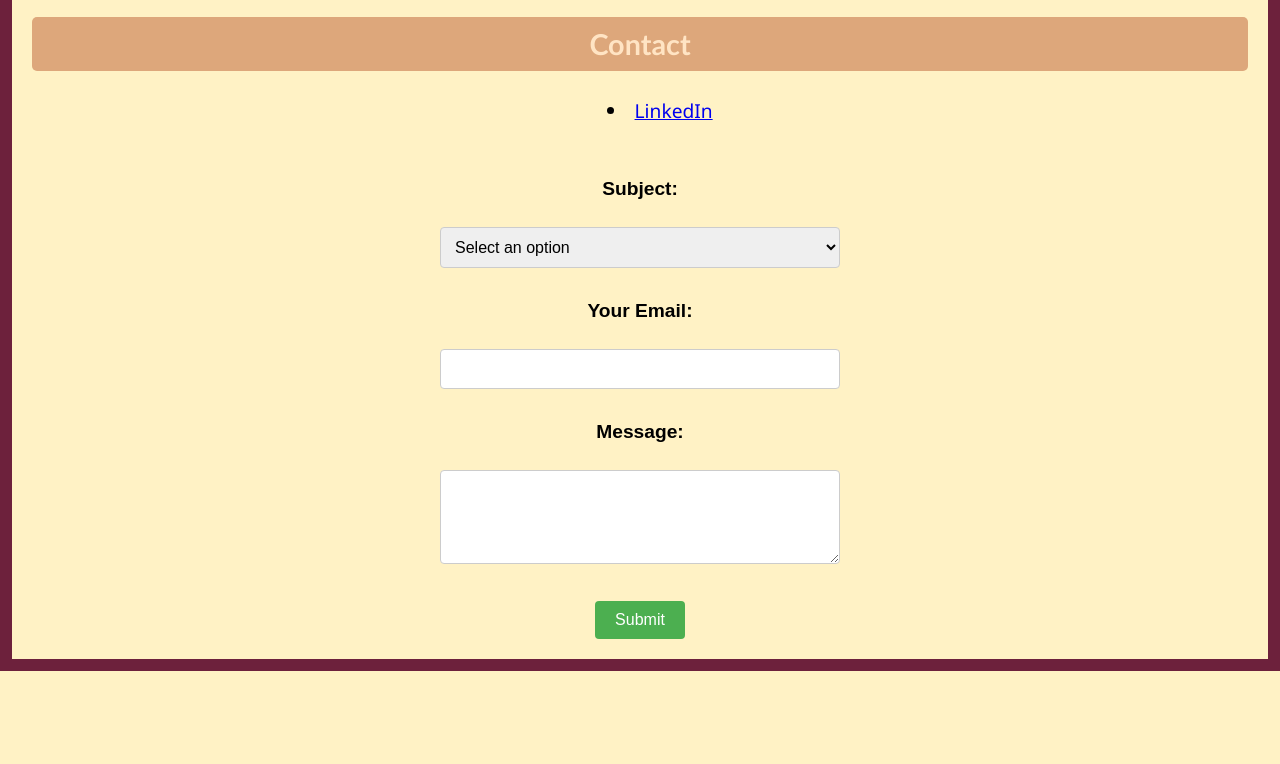
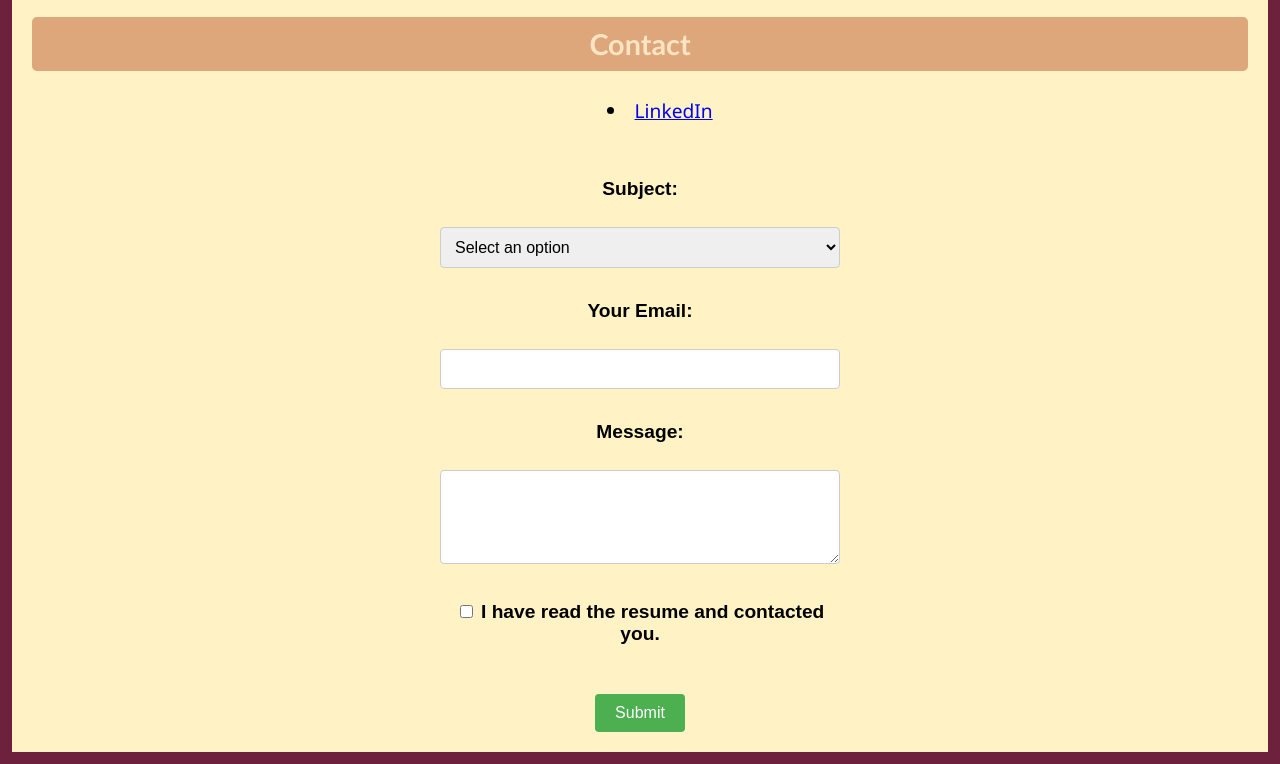
Before and after one commit to mikcbn/KIMGLE225_FTC2306_GroupB_KimberlyGlen_ITW7.1, a plain HTML site: page index.html in a window 1280 px wide. Shown: the part 3262-4026 px from the top of the page. Before the commit the page ends 3933 px from the top, so only its background shows below. Drawn offline with Linux system fonts and the light colour scheme.

Commit message:
Added checkbox

```diff
--- a/index.html
+++ b/index.html
@@ -154,6 +154,11 @@
                 <label for="message">Message:</label><br>
                 <textarea id="message" name="message" rows="4" cols="50"></textarea><br><br>
 
+            <label>
+                    <input type="checkbox" name="read_resume" required>
+                    I have read the resume and contacted you.
+            </label>
+  <br><br>
                 <input type="submit" value="Submit">
             </form>
 
```
Also changed, not shown: style.css (line endings or trailing spaces).
